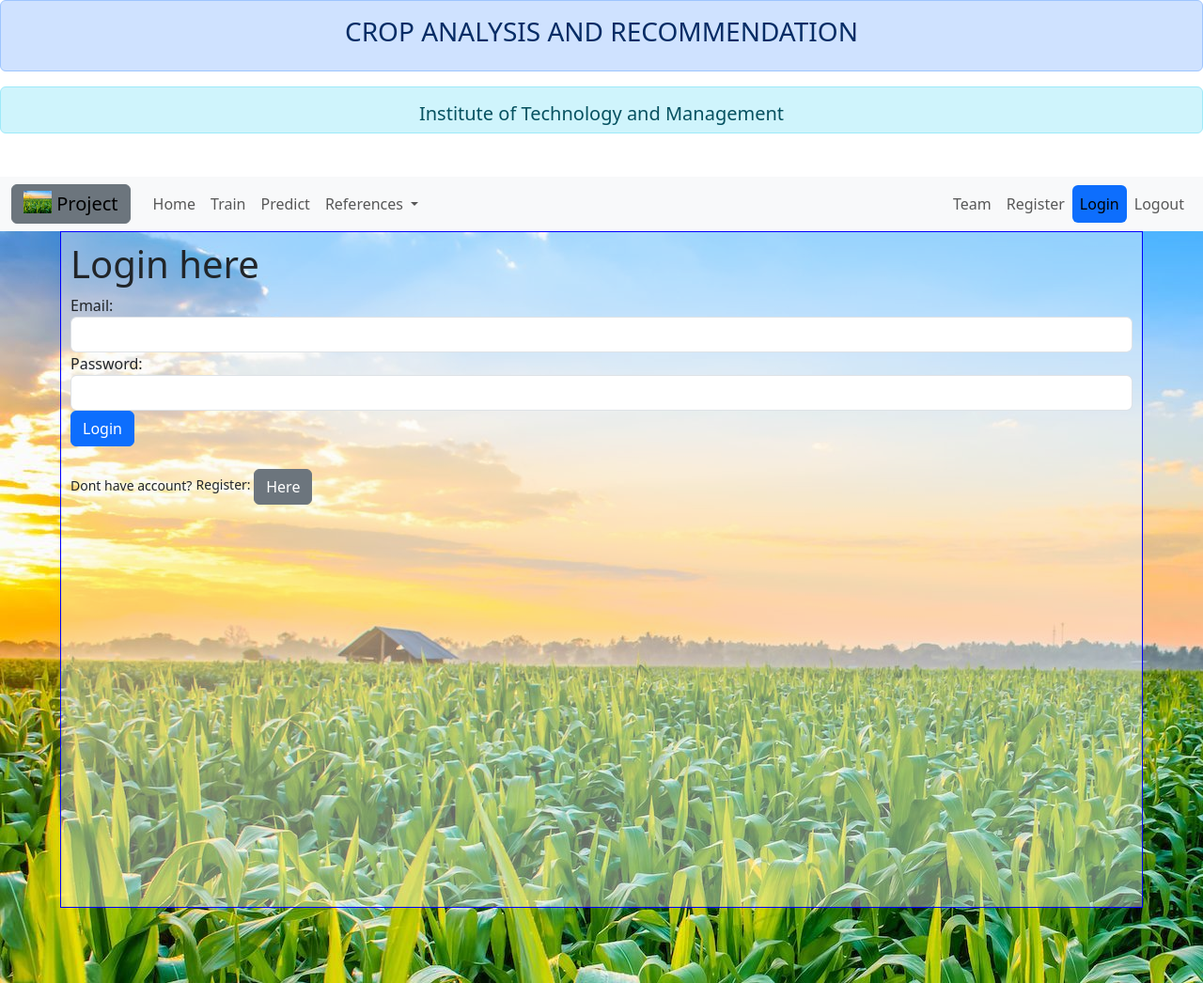
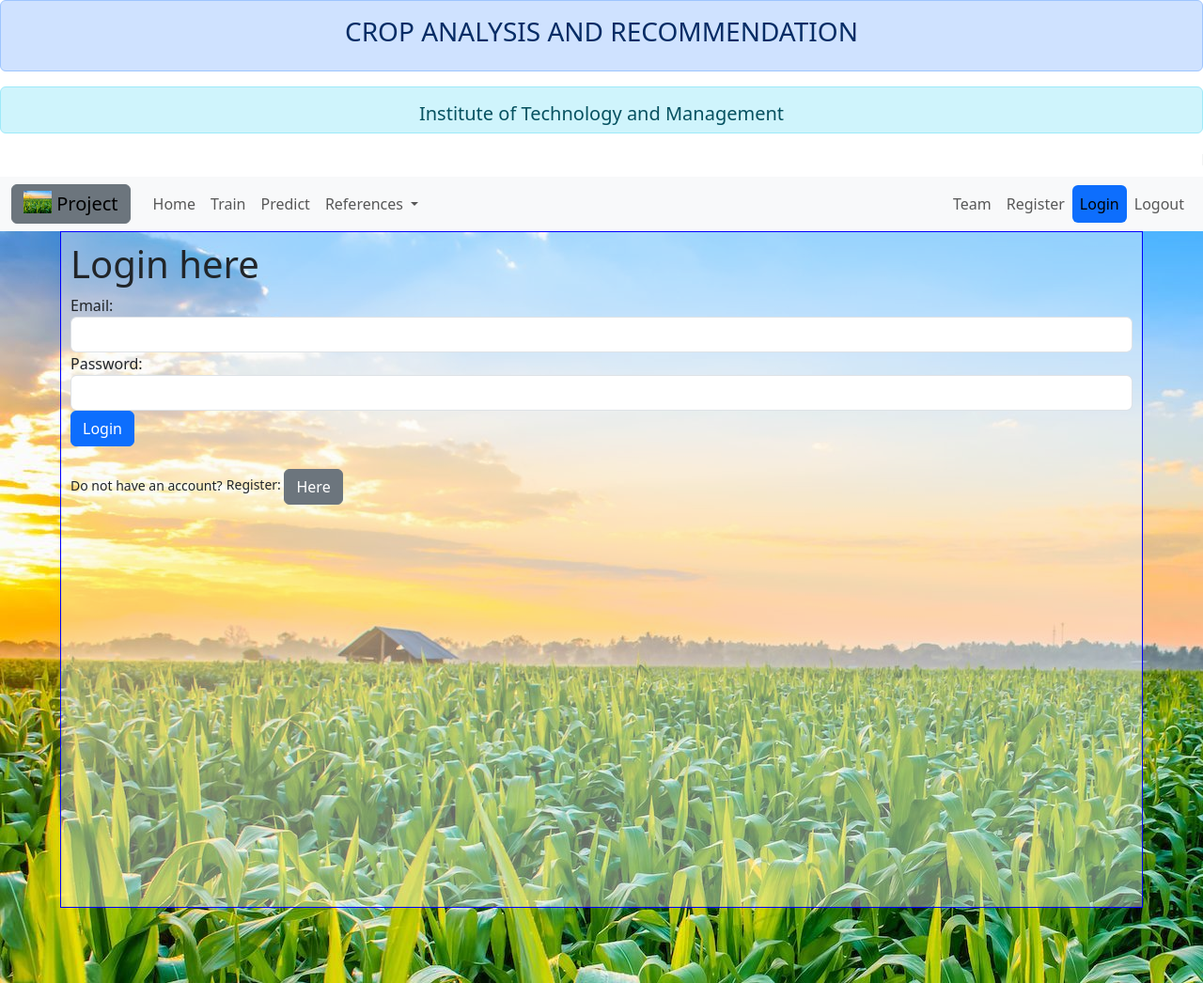
Before and after one commit to lokanadamvj/CROP-ANALYSIS-AND-RECOMMENDATION, a Flask app: page /login in a window 1280 px wide. Shown: the whole page at 94% size. Run offline with Flask 3, Linux system fonts and the light colour scheme.

Commit message:
login page changes

```diff
--- a/templates/login.html
+++ b/templates/login.html
@@ -12,7 +12,7 @@
           <button type="submit" name="login">Login</button>
         </form>
         <br>
-        <small>Dont have account?</small>
+        <small>Do not have an account?</small>
         <small>Register: <a href="{{url_for('register')}}">Here</a></small>
 
 {% endblock %}
```
